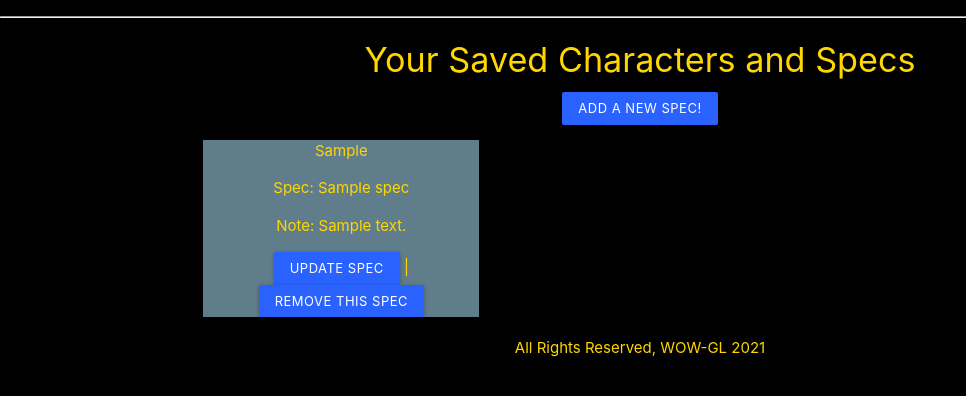
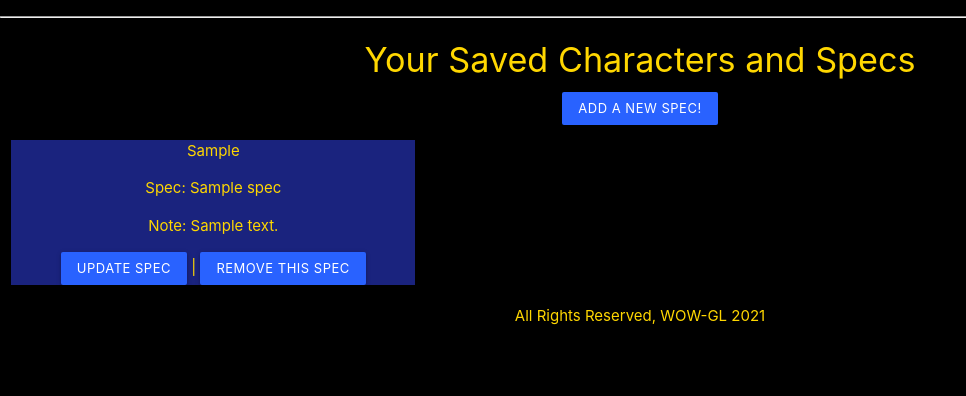
Before and after one commit to aprin418/WOW-GT, a Django app: page /specs/ in a window 1280 px wide. Shown: the part 101-497 px from the top of the page, without its empty margins (0-966 px from the left). Run offline with Django 3.2, Linux system fonts and the light colour scheme; a user stored in the database is signed in; tables that the repository leaves empty hold one stand-in row (values such as "Sample post").

Commit message:
Style update

```diff
--- a/main_app/templates/specs/index.html
+++ b/main_app/templates/specs/index.html
@@ -10,10 +10,9 @@
 </div>
 
 <div class="row">
-  <div class="container">
   {% for spec in specs %}
   <div class="col s4" href="/specs/{{spec.id}}">
-      <div class="blue-grey">
+    <div class="indigo darken-4">
       <a href="/specs/{{spec.id}}">
         <div class="card-content white-text">
           <p class="center-align">{{ spec.character }}</p>
@@ -40,5 +39,4 @@
   </div>
   {% endfor %}
 </div>
-</div>
 {% endblock %}
--- a/main_app/templates/specs/show.html
+++ b/main_app/templates/specs/show.html
@@ -14,7 +14,6 @@
   >
 </div>
 <div class="row">
-  <div class="container">
   {% if gear %} {% for gear in gear %}
   <div class="col s4">
     <div class="card blue-grey">
@@ -27,5 +26,4 @@
   </div>
   {% endfor %}
 </div>
-</div>
 {% else %} {% endif %} {% endblock %}
```
Lines whose indentation alone changed are shown as unchanged.
